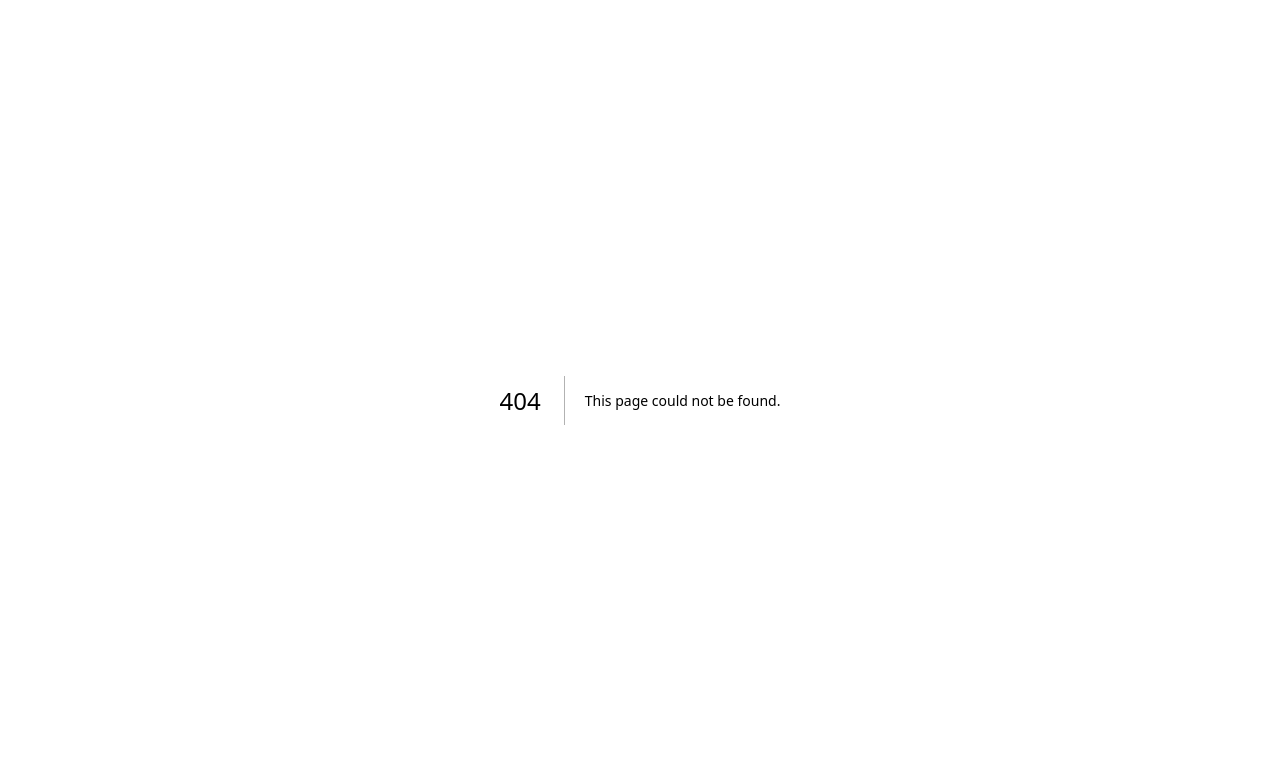
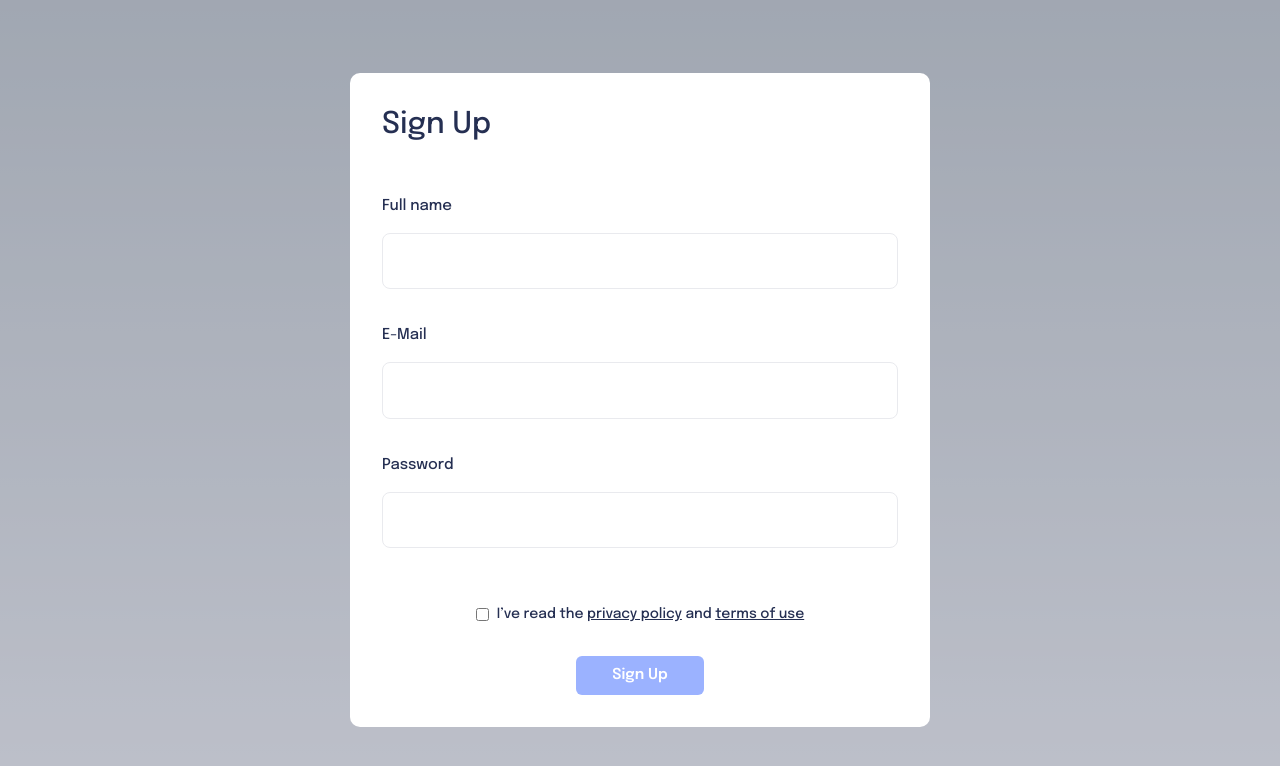
Before and after one commit to ChandanSayed/reai, a Next.js app: page /signup in a window 1280 px wide. Before the commit this address had no page. Shown: the top 766 px of the page. Built offline with nearby package versions, Linux system fonts and the light colour scheme.

Commit message:
Project uploaded with Sign Up page UI

```diff
--- a/package.json
+++ b/package.json
@@ -9,9 +9,10 @@
     "lint": "next lint"
   },
   "dependencies": {
+    "next": "14.0.4",
     "react": "^18",
     "react-dom": "^18",
-    "next": "14.0.4"
+    "use-immer": "^0.9.0"
   },
   "devDependencies": {
     "autoprefixer": "^10.0.1",
--- a/src/app/layout.js
+++ b/src/app/layout.js
@@ -1,17 +1,21 @@
-import { Inter } from 'next/font/google'
-import './globals.css'
+import { Epilogue } from 'next/font/google';
+import './globals.css';
 
-const inter = Inter({ subsets: ['latin'] })
+const epilogue = Epilogue({
+  weight: ['400', '500', '600', '700'],
+  subsets: ['latin'],
+  display: 'swap'
+});
 
 export const metadata = {
   title: 'Create Next App',
-  description: 'Generated by create next app',
-}
+  description: 'Generated by create next app'
+};
 
 export default function RootLayout({ children }) {
   return (
     <html lang="en">
-      <body className={inter.className}>{children}</body>
+      <body className={`${epilogue.className} text-text-color font-medium`}>{children}</body>
     </html>
-  )
+  );
 }
--- /dev/null
+++ b/src/app/signup/page.jsx
@@ -0,0 +1,65 @@
+'use client';
+
+import { useState } from 'react';
+
+const Signup = () => {
+  const [fullName, setFullName] = useState('');
+  const [email, setEmail] = useState('');
+  const [password, setPassword] = useState('');
+  const [privacyAccepted, setPrivacyAccepted] = useState(false);
+
+  const handleSignup = () => {
+    // Implement signup logic here
+    console.log('Signing up...');
+  };
+
+  const isSignupDisabled = () => {
+    return !(fullName && email && password && privacyAccepted);
+  };
+
+  return (
+    <div className="flex flex-col items-center justify-center min-h-screen bg-bg-color">
+      <form className="max-w-580 w-full rounded-10 bg-white p-4 md:p-8">
+        <h2 className="text-30 leading-39 mb-12">Sign Up</h2>
+        <div className="mb-8">
+          <label htmlFor="fullName" className="block mb-3 text-15 leading-29">
+            Full name
+          </label>
+          <input type="text" id="fullName" value={fullName} onChange={e => setFullName(e.target.value)} className="w-full text-15 font-normal border border-border-color rounded-lg p-4" />
+        </div>
+        <div className="mb-8">
+          <label htmlFor="email" className="block mb-3 text-15 leading-29">
+            E-Mail
+          </label>
+          <input type="email" id="email" value={email} onChange={e => setEmail(e.target.value)} className="w-full text-15 font-normal border border-border-color rounded-lg p-4" />
+        </div>
+        <div className="mb-8">
+          <label htmlFor="password" className="block mb-3 text-15 leading-29">
+            Password
+          </label>
+          <input type="password" id="password" value={password} onChange={e => setPassword(e.target.value)} className="w-full text-15 font-normal border border-border-color rounded-lg p-4" />
+        </div>
+        <div className="mt-14 mb-8">
+          <div className="flex items-center justify-center">
+            <input type="checkbox" id="privacy" checked={privacyAccepted} onChange={e => setPrivacyAccepted(e.target.checked)} className="mr-2" />
+            <span className="text-sm">
+              I’ve read the{' '}
+              <a href="#" className="underline">
+                privacy policy
+              </a>{' '}
+              and{' '}
+              <a href="#" className="underline">
+                terms of use
+              </a>
+            </span>
+          </div>
+        </div>
+        <button type="button" onClick={handleSignup} className={`w-32 text-center block mx-auto text-15 font-semibold leading-none py-3 text-white rounded-md ${isSignupDisabled() ? 'bg-button-disabled cursor-not-allowed' : 'bg-button-color hover:bg-opacity-80'}`} disabled={isSignupDisabled()}>
+          Sign Up
+        </button>
+      </form>
+    </div>
+  );
+};
+
+export default Signup;
--- a/tailwind.config.js
+++ b/tailwind.config.js
@@ -1,18 +1,34 @@
 /** @type {import('tailwindcss').Config} */
 module.exports = {
-  content: [
-    './src/pages/**/*.{js,ts,jsx,tsx,mdx}',
-    './src/components/**/*.{js,ts,jsx,tsx,mdx}',
-    './src/app/**/*.{js,ts,jsx,tsx,mdx}',
-  ],
+  content: ['./src/pages/**/*.{js,ts,jsx,tsx,mdx}', './src/components/**/*.{js,ts,jsx,tsx,mdx}', './src/app/**/*.{js,ts,jsx,tsx,mdx}'],
   theme: {
     extend: {
       backgroundImage: {
         'gradient-radial': 'radial-gradient(var(--tw-gradient-stops))',
-        'gradient-conic':
-          'conic-gradient(from 180deg at 50% 50%, var(--tw-gradient-stops))',
+        'gradient-conic': 'conic-gradient(from 180deg at 50% 50%, var(--tw-gradient-stops))'
       },
-    },
+      colors: {
+        'text-color': '#252f52',
+        'bg-color': '#252F524D',
+        'border-color': '#E9EAEE',
+        'button-color': '#3B66F7',
+        'button-disabled': '#9BB2FF'
+      },
+      maxWidth: {
+        580: '580px'
+      },
+      borderRadius: {
+        10: '10px'
+      },
+      fontSize: {
+        15: '15px',
+        30: '30px'
+      },
+      lineHeight: {
+        29: '29px',
+        39: '39px'
+      }
+    }
   },
-  plugins: [],
-}
+  plugins: []
+};
```
Also changed, not shown: 1 other file (tests, documents, lock files or other folders).
